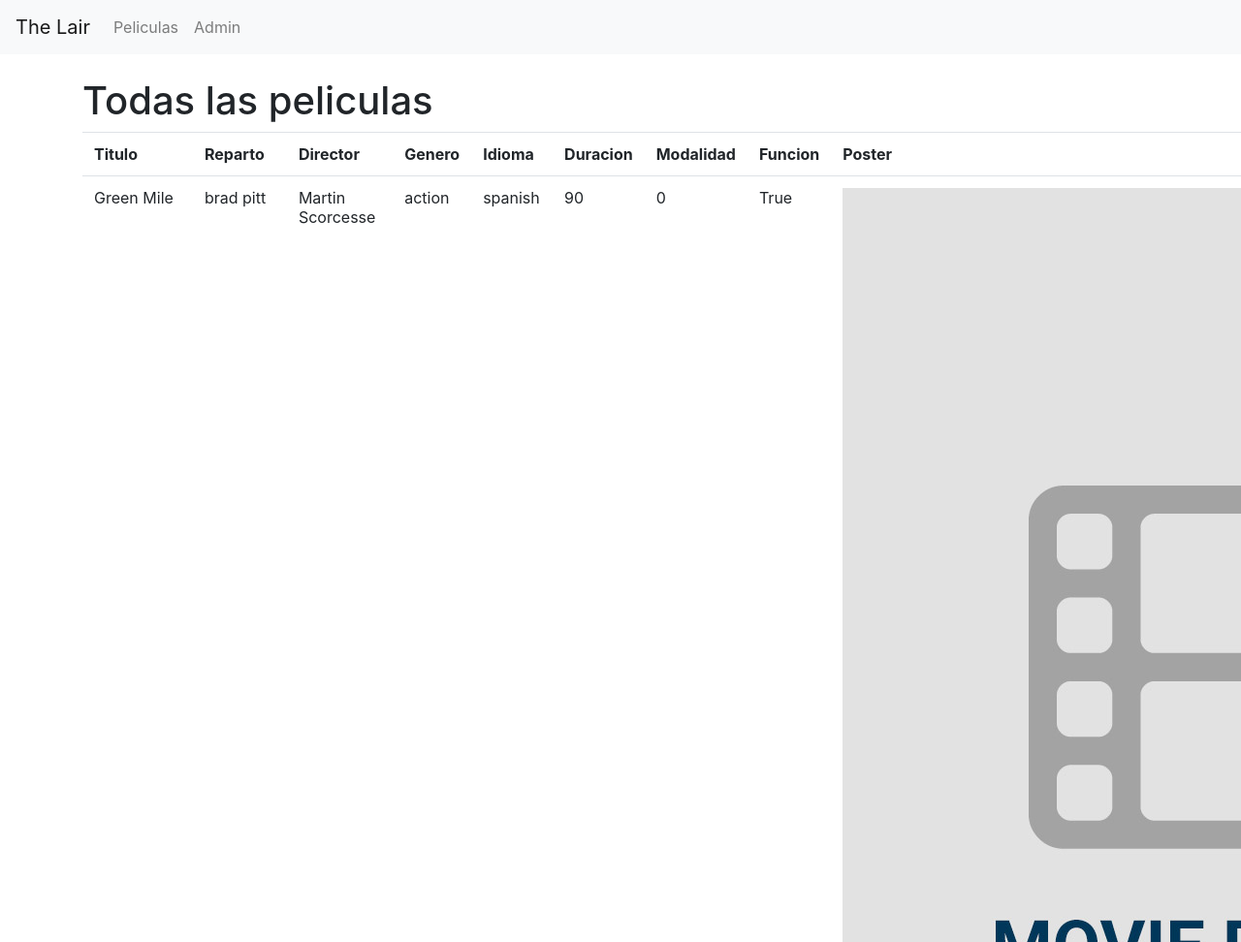
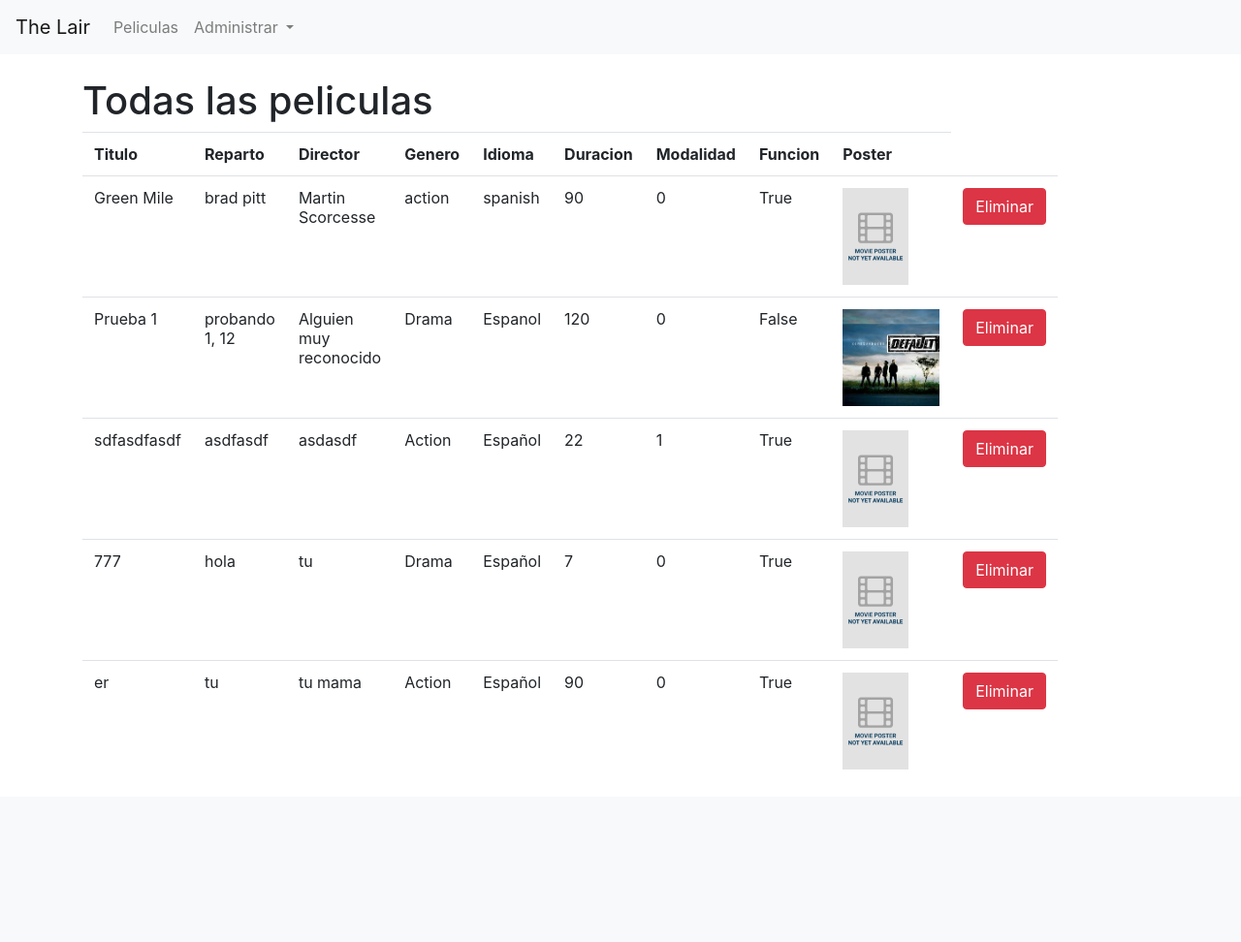
Before and after one commit to luismanzano/Cinema, a Django app: page /lairAdmin/listMovies/ in a window 1280 px wide; the page is wider, and only the part inside the window is pictured. Shown: the top 972 px of that part at 97% size. After the commit the page ends 794 px from the top of that part, so only its background shows below. Run offline with Django 3.2, Linux system fonts and the light colour scheme; data comes from the database, SQL or seed files in the repository; both versions use the stored data as it was after the commit; some libraries are stand-ins or nearby versions.

Commit message:
ya eliminamos

```diff
--- a/lair/templates/base_layout.html
+++ b/lair/templates/base_layout.html
@@ -5,6 +5,9 @@
     <title>Article List</title>
     <link rel="stylesheet" href="">
     <link rel="stylesheet" href="https://stackpath.bootstrapcdn.com/bootstrap/4.5.0/css/bootstrap.min.css">
+    <script src="https://code.jquery.com/jquery-3.3.1.slim.min.js" integrity="sha384-q8i/X+965DzO0rT7abK41JStQIAqVgRVzpbzo5smXKp4YfRvH+8abtTE1Pi6jizo" crossorigin="anonymous"></script>
+<script src="https://cdnjs.cloudflare.com/ajax/libs/popper.js/1.14.7/umd/popper.min.js" integrity="sha384-UO2eT0CpHqdSJQ6hJty5KVphtPhzWj9WO1clHTMGa3JDZwrnQq4sF86dIHNDz0W1" crossorigin="anonymous"></script>
+<script src="https://stackpath.bootstrapcdn.com/bootstrap/4.3.1/js/bootstrap.min.js" integrity="sha384-JjSmVgyd0p3pXB1rRibZUAYoIIy6OrQ6VrjIEaFf/nJGzIxFDsf4x0xIM+B07jRM" crossorigin="anonymous"></script>
 </head>
 
 
@@ -20,8 +23,16 @@
             <li class="nav-item">
               <a class="nav-link" href="#">Peliculas</a>
             </li>
-            <li class="nav-item">
-              <a class="nav-link" href="#">Admin</a>
+            <li class="nav-item dropdown">
+              <a class="nav-link dropdown-toggle" href="#" id="navbarDropdown" role="button" data-toggle="dropdown" aria-haspopup="true" aria-expanded="false">
+                Administrar
+              </a>
+              <div class="dropdown-menu" aria-labelledby="navbarDropdown">
+               <a class="dropdown-item" href="{% url 'lairAdmin:listMovies' %}">Todas las peliculas</a>
+               <a class="dropdown-item" href="{% url 'lairAdmin:addMovies' %}">Anadir Peliculas</a>
+                <div class="dropdown-divider"></div>
+                <a class="dropdown-item" href="#">Something else here</a>
+              </div>
             </li>
           </ul>
         </div>
--- a/lairAdmin/templates/lairAdmin/listMovies.html
+++ b/lairAdmin/templates/lairAdmin/listMovies.html
@@ -32,7 +32,8 @@
                 <td>{{movie.duration}}</td>
                 <td>{{movie.mode}}</td>
                 <td>{{movie.showing}}</td>
-                <td><img src="{{movie.thumb.url}}" alt=""></td>
+                <td><img src="{{movie.thumb.url}}" alt=""  height="100px"></td>
+                <td><form action="{% url 'lairAdmin:deleteMovies' id=movie.id %}" method="POST">{% csrf_token %}<button class="btn btn-danger" type="submit">Eliminar</button></form></td>
             </tr>
         {% endfor %}
         </table>
--- a/lairAdmin/urls.py
+++ b/lairAdmin/urls.py
@@ -7,4 +7,6 @@ app_name = 'lairAdmin'
 urlpatterns = [
     path('addMovies/', views.add_movies, name='addMovies'),
     path('listMovies/', views.list_movies, name='listMovies'),
+    path('deleteMovies/<id>', views.delete_movies, name='deleteMovies'),
+
 ]
--- a/lairAdmin/views.py
+++ b/lairAdmin/views.py
@@ -21,4 +21,9 @@ def list_movies(request):
     movies = Movie.objects.all()
     return render(request, 'lairAdmin/listMovies.html', {'movies':movies})
 
+def delete_movies(request, id):
+    movie = Movie.objects.get(id = id)
+    movie.delete()
+    return redirect('lairAdmin:listMovies')
+
 # Create your views here.
```
Also changed, not shown: db.sqlite3, media/defaultCover.png (added).
